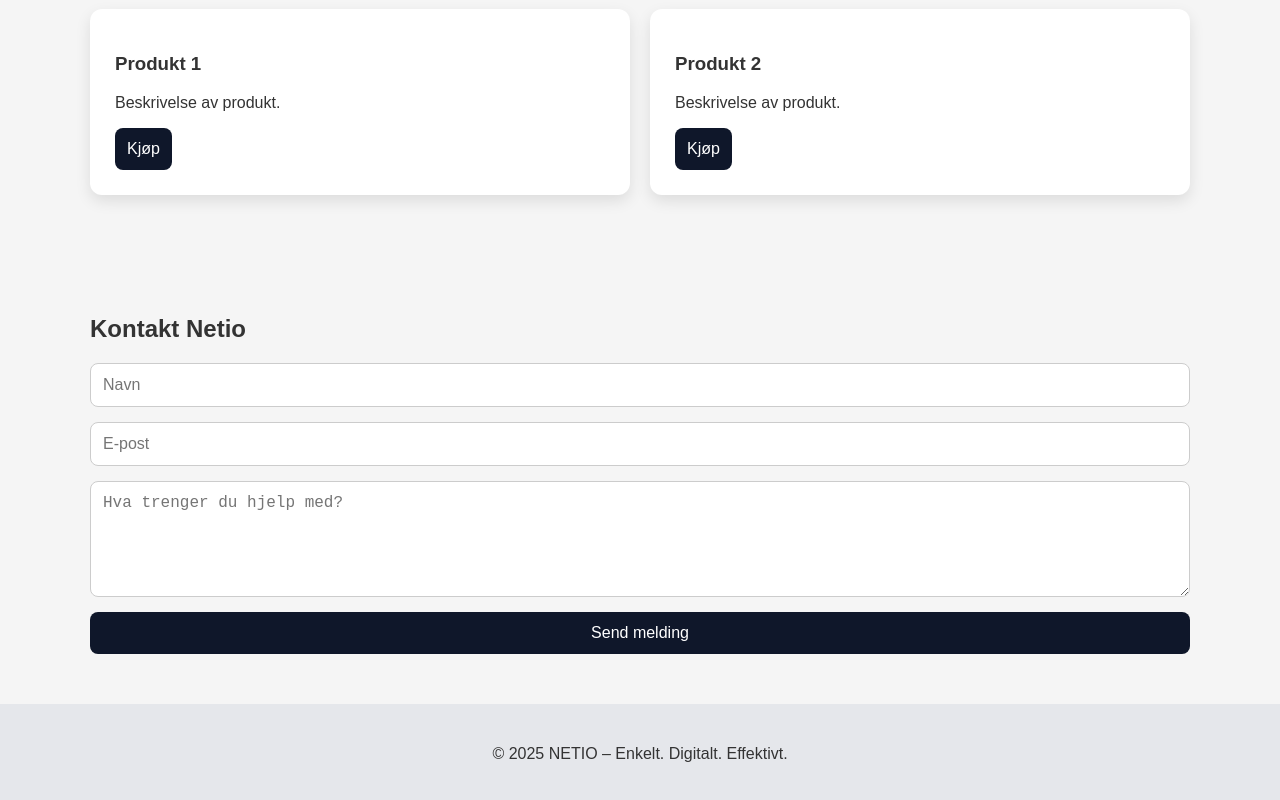
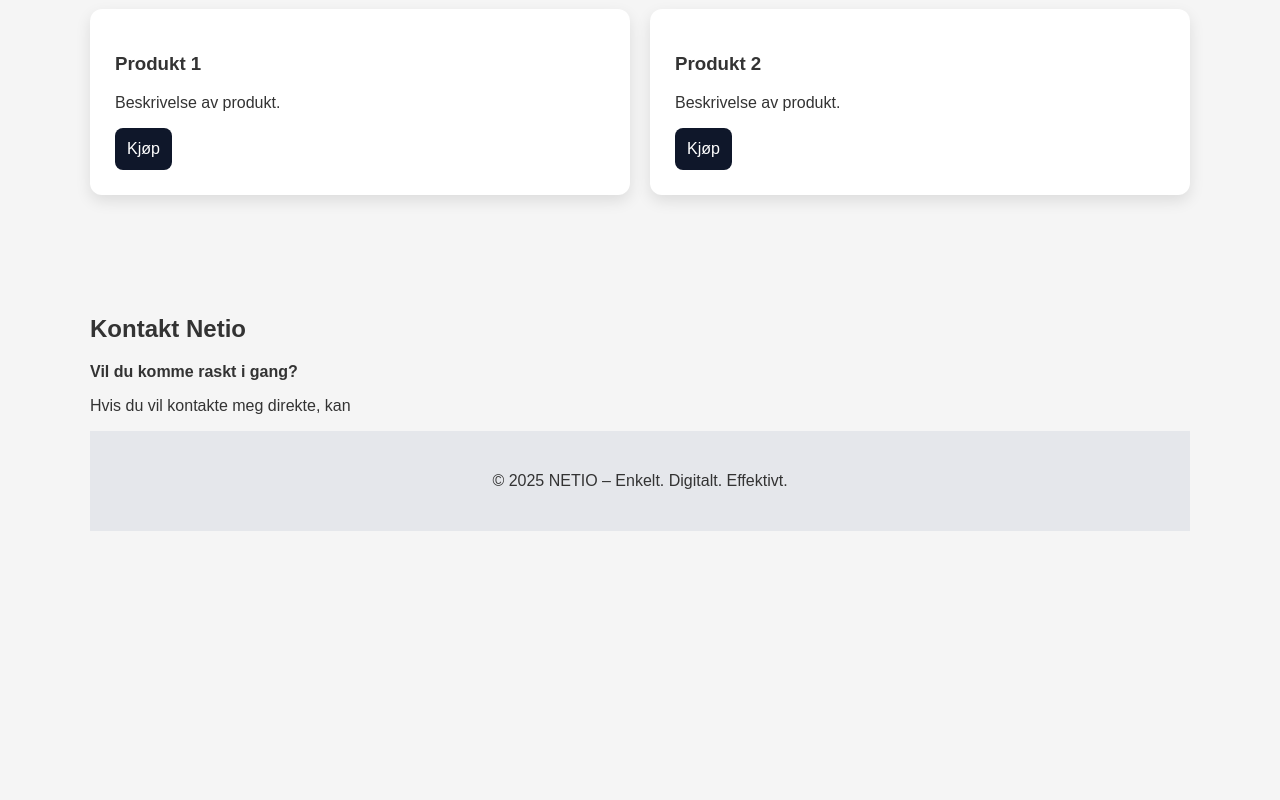
Before and after one commit to temesgen3345-crypto/NETIO.github.io, a plain HTML site: page index.html in a window 1280 px wide. Shown: the part 1256-2056 px from the top of the page. After the commit the page ends 1837 px from the top, so only its background shows below. Drawn offline with Linux system fonts and the light colour scheme.

Commit message:
Update index.html

```diff
--- a/index.html
+++ b/index.html
@@ -70,13 +70,8 @@
 
 <section id="kontakt">
     <h2>Kontakt Netio</h2>
-    <form action="mailto:dinmail@epost.no" method="post" enctype="text/plain">
-        <input type="text" name="navn" placeholder="Navn" required />
-        <input type="email" name="epost" placeholder="E-post" required />
-        <textarea name="melding" rows="5" placeholder="Hva trenger du hjelp med?" required></textarea>
-        <button type="submit">Send melding</button>
-    </form>
-</section>
+    <p><strong>Vil du komme raskt i gang?</strong></p>
+    <p>Hvis du vil kontakte meg direkte, kan
 
 <footer>
     <p>© 2025 NETIO – Enkelt. Digitalt. Effektivt.</p>
```
